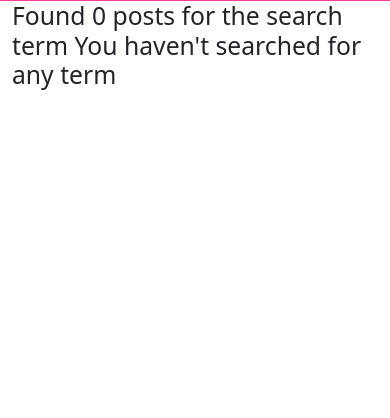
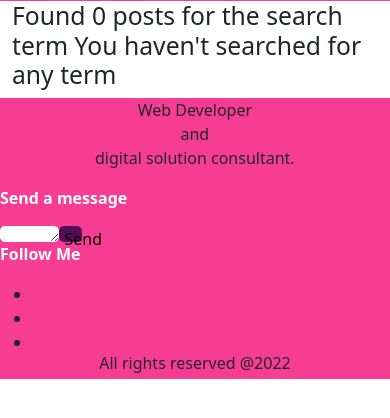
Before and after one commit to victoriamwangi/MyGallery, a Django app: page /search/ in a window 390 px wide. Shown: the part 55-473 px from the top of the page. Run offline with Django 4.2, Linux system fonts and the light colour scheme; some libraries are stand-ins or nearby versions.

Commit message:
st: ass and style footer

```diff
--- a/gallery/templates/base.html
+++ b/gallery/templates/base.html
@@ -19,8 +19,7 @@
   <body>
     {%include 'navbar.html' %} {% block content %}
     <p></p>
-
-    {%endblock%} {% block scripts%}
+    {%endblock%} {%include 'footer.html' %} {%block scripts%}
 
     <script
       src="https://cdn.jsdelivr.net/npm/bootstrap@5.0.2/dist/js/bootstrap.bundle.min.js"
--- a/gallery/templates/category.html
+++ b/gallery/templates/category.html
@@ -2,7 +2,7 @@
 <div class="container">
   {% for category in categories%}
   <p></p>
-  <p class="category"><span>Category:</span> {{ category.name | capfirst}}</p>
+  <p class="category"><span>Category:</span> {{ category.cat_name | capfirst}}</p>
   <div class="col-lg-10 posts">
     {% for image in category.image_set.all %}
 
--- a/gallery/templates/footer.html
+++ b/gallery/templates/footer.html
@@ -1,8 +1,9 @@
-{%extends 'base.html'%} {% block content %}
 <footer>
-  <div class="col-lg-4">
-    <p class="topic">About Me</p>
-    <p class="about">Web Developer and digital solution consultant.</p>
+  <div class="row footer">
+    <div class="col-lg-4 me">
+      <p class="about text-center">
+        Web Developer <br />and <br />digital solution consultant.
+      </p>
     </div>
     <div class="col-lg-4 contact">
       <p class="topic">Send a message</p>
@@ -31,6 +32,6 @@
         </li>
       </ul>
     </div>
+  </div>
+  <div class="copy-right">All rights reserved @2022</div>
 </footer>
-<div class="copy-right">All rights reserved @2022</div>
-{%endblock%}
--- a/gallery/templates/index.html
+++ b/gallery/templates/index.html
@@ -8,7 +8,7 @@
     {%block content%}
 
     <div class="row">
-      <div class="col-lg-2 dash"></div>
+      <div class="col-lg-1 dash"></div>
       <div class="col-lg-10 col-md-4 col-sm-12 posts">
         {%for image in images%}
 
@@ -85,6 +85,7 @@
         </div>
         {%endfor%}
       </div>
+      <div class="col-lg-1 dash"></div>
     </div>
 
     {%endblock%}
--- a/gallery/templates/location.html
+++ b/gallery/templates/location.html
@@ -1,3 +1,4 @@
+
 
 {%extends 'base.html'%} {% block content %}
 <div class="container">
--- a/gallery/templates/navbar.html
+++ b/gallery/templates/navbar.html
@@ -43,7 +43,7 @@
               type="search"
               placeholder="Search"
               aria-label="Search"
-              name="image"
+              name="category"
             />
             <button class="btn btn-outline-success" type="submit">
               Search
--- a/gallery/templates/search.html
+++ b/gallery/templates/search.html
@@ -1,20 +1,18 @@
 {%extends 'base.html'%} {% block content %}
 <div class="container">
   <div class="row">
-    {% if images%}
-    <h2>Found {{ images|length }} of searched term {{message}}</h2>
-    {% else %}
+    {% if categories%}
+    <h2>Found {{ categories|length }} of searched term {{message}}</h2>
+    {% for category in images %}
+    <div class="col-sm-6 col-md-3">
+      <h1>{{image.name}}</h1>
+      <img class="card-img-top" src="{{image.image.url}}" alt="" />
+    </div>
+    {% endfor %} {% else %}
     <h2>Found 0 posts for the search term {{message}}</h2>
     {% endif %}
   </div>
 
-  <div class="row">
-    {% if images %} {% for image in images %}
-    <div class="col-sm-6 col-md-3">
-      <h1>{{image.name}}</h1>
-      <img class="card-img-top" src="{{image.image.url}}" alt="" />
-    </div>
-    {% endfor %} {% endif %}
-  </div>
+  <div class="row"></div>
 </div>
 {% endblock %}
--- a/gallery/views.py
+++ b/gallery/views.py
@@ -9,16 +9,28 @@ def home(request):
     return render(request, 'index.html'  , {"images": images})
 def search_results(request):
 
-    if 'image' in request.GET and request.GET["image"]:
-        search_term = request.GET.get("image")
-        searched_images = Image.search_by_category(search_term)
+    if 'category' in request.GET and request.GET["category"]:
+        search_term = request.GET.get("category")
+        searched_images = category.search_by_category(search_term)
         message = f"{search_term}"
 
-        return render(request, 'search.html',{"message":message,"images": searched_images})
+        return render(request, 'search.html',{"message":message,"categories": searched_images})
 
     else:
         message = "You haven't searched for any term"
         return render(request, 'search.html',{"message":message})
+
+#  def search_results(request):
+#     if 'category' in request.GET and request.GET["category"]:
+#         search_term = request.GET.get("category")
+#         searched_category = Image.search_by_category(search_term)
+#         message = f"{search_term}"
+
+#         return render(request, 'search.html',{"message":message,"categories":searched_category})
+
+#     else:
+#         message = "You haven't searched for any term"
+#         return render(request, 'search.html',{"message":message})
 
 def categories(request):
     categories = category.objects.all()
--- a/static/css/style.css
+++ b/static/css/style.css
@@ -59,6 +59,7 @@
 .posts #post {
     width: 22vw;
     height: 38vw;
+    margin-bottom: 3vw;
 }
 
 #post img,
@@ -105,6 +106,54 @@
     width: 30vw !important;
 }
 
+.footer {
+    background-color: #f73d93;
+    height: 30vh;
+    display: flex;
+    align-items: center;
+    justify-content: space-around;
+    /* padding-left: 2vw;    */
+}
+
+footer .topic {
+    color: white;
+    font-weight: 900;
+}
+
+.footer .me {
+    padding-left: 3vw !important;
+}
+
+footer .contact form {
+    align-items: center;
+    display: flex;
+    flex-direction: row;
+}
+
+footer .contact textarea {
+    height: 4vw;
+    width: 15vw;
+    border-radius: 5px;
+    padding-top: 1.2vw;
+    border: none;
+    right: 30vw;
+}
+
+footer .contact button {
+    border: none;
+    background-color: #570a57;
+    height: 4.1vw;
+    border-radius: 5px;
+    width: 6vw;
+    left: 20px;
+}
+
+.copy-right {
+    background-color: #f73d93;
+    text-align: center;
+    padding-bottom: 1vw;
+}
+
 @media (min-width: 375px) and (max-width: 912px) {
     .dash {
         display: none;
@@ -132,9 +181,6 @@
     .myImg {
         height: 10vw !important;
     }
-    /* .navbar {
-        height: 10vw;
-    } */
     .navbar-brand {
         font-size: 3vw;
         font-weight: 900;
```
Also changed, not shown: gallery/models.py (+31 -18 lines), gallery/templates/hey.py (+16 -0 lines), gallery/migrations/0005_rename_name_category_cat_name.py (added). Lines whose indentation alone changed are shown as unchanged.
